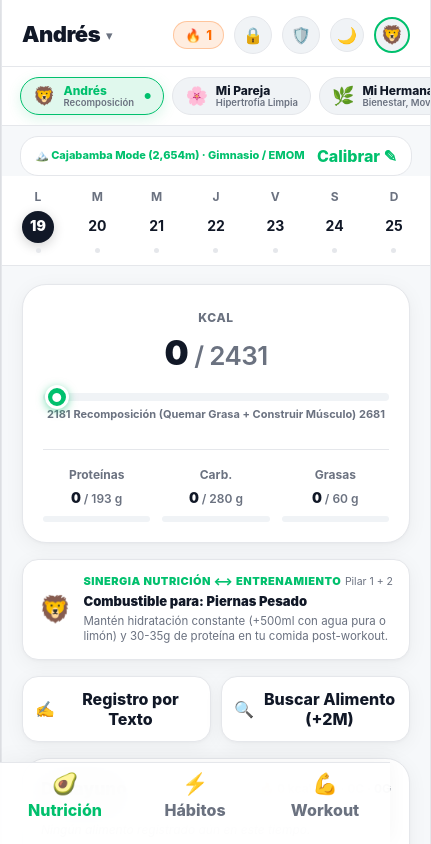
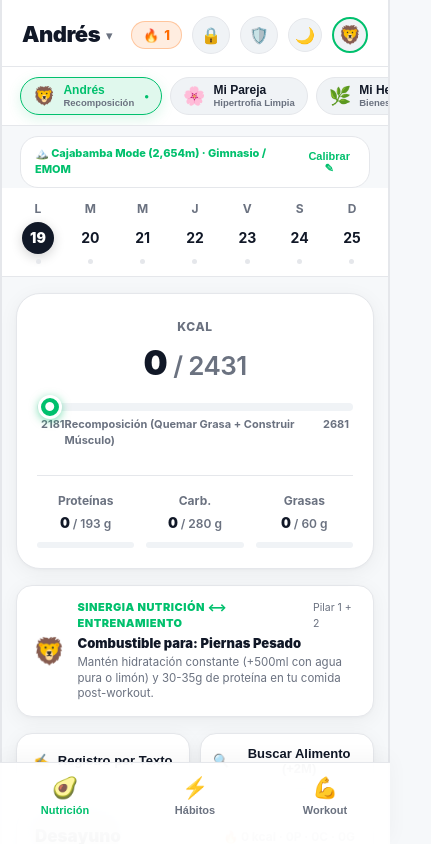
Before and after one commit to eduardotejada99/aurafit-pwa, a Next.js app: page / in a window 390 px wide. Shown: the top 844 px of the page, 431 px wide, since content can reach past the window. Built offline with nearby package versions, Linux system fonts and the light colour scheme.

Commit message:
fix(ui): eliminate mobile horizontal overflow in workout splits and food portion multipliers

```diff
--- a/src/app/globals.css
+++ b/src/app/globals.css
@@ -71,6 +71,9 @@ html {
   -webkit-text-size-adjust: 100%;
   overscroll-behavior-y: none;
   background-color: var(--bg-page);
+  overflow-x: hidden;
+  max-width: 100vw;
+  width: 100%;
 }
 
 body {
@@ -81,12 +84,15 @@ body {
   line-height: 1.45;
   -webkit-font-smoothing: antialiased;
   -moz-osx-font-smoothing: grayscale;
-}
-
-/* Prevent auto-zoom on iOS */
-input, textarea, select, button {
+  overflow-x: hidden;
+  max-width: 100vw;
+  width: 100%;
+}
+
+/* Prevent auto-zoom on iOS (only apply to text inputs to avoid breaking compact button typography) */
+input, textarea, select {
   font-family: inherit;
-  font-size: 16px !important;
+  font-size: 16px;
 }
 
 button, a, [role="button"], .touchable {
@@ -106,6 +112,7 @@ button:active, .touchable:active {
 
 /* 430px Mobile Shell */
 .mobile-shell {
+  width: 100%;
   max-width: 430px;
   margin: 0 auto;
   min-height: 100dvh;
@@ -118,6 +125,8 @@ button:active, .touchable:active {
   border-left: 1px solid var(--border-subtle);
   border-right: 1px solid var(--border-subtle);
   transition: background-color 0.25s ease, color 0.25s ease;
+  overflow-x: hidden;
+  box-sizing: border-box;
 }
 
 /* Top Header Fitia (Screenshot 6) */
@@ -256,10 +265,14 @@ button:active, .touchable:active {
 
 /* Content Container */
 .fitia-content {
-  padding: 18px 20px;
+  padding: 16px 14px;
   display: flex;
   flex-direction: column;
   gap: 16px;
+  width: 100%;
+  max-width: 100%;
+  box-sizing: border-box;
+  overflow-x: hidden;
 }
 
 /* ==========================================================================
@@ -1728,8 +1741,8 @@ button:active, .touchable:active {
 }
 
 .fitia-recipe-card {
-  min-width: 250px;
-  max-width: 270px;
+  min-width: 260px;
+  max-width: 280px;
   flex-shrink: 0;
   background: var(--bg-card);
   border: 1.5px solid var(--border-subtle);
@@ -1739,6 +1752,7 @@ button:active, .touchable:active {
   display: flex;
   flex-direction: column;
   transition: transform 0.15s ease, box-shadow 0.15s ease;
+  box-sizing: border-box;
 }
 
 .fitia-recipe-card:hover {
@@ -1831,11 +1845,15 @@ button:active, .touchable:active {
   background: var(--bg-card-subtle);
   border: 1px solid var(--border-subtle);
   border-radius: 12px;
-  padding: 6px 10px;
+  padding: 8px 10px;
   margin-bottom: 8px;
   display: flex;
   flex-direction: column;
   gap: 6px;
+  width: 100%;
+  max-width: 100%;
+  box-sizing: border-box;
+  overflow: hidden;
 }
 
 .portion-scaler-label {
@@ -1844,38 +1862,49 @@ button:active, .touchable:active {
   justify-content: space-between;
   font-size: 11px;
   color: var(--text-muted);
+  gap: 4px;
+  width: 100%;
+  box-sizing: border-box;
 }
 
 .portion-scaler-tag {
-  font-size: 9px;
+  font-size: 9.5px;
   font-weight: 800;
   background: var(--fitia-green-soft);
   color: var(--fitia-green);
   padding: 1px 6px;
   border-radius: 6px;
+  white-space: nowrap;
+  flex-shrink: 0;
 }
 
 .portion-scaler-controls {
   display: flex;
   align-items: center;
   justify-content: space-between;
-  gap: 6px;
+  gap: 4px;
+  width: 100%;
+  box-sizing: border-box;
+  min-width: 0;
 }
 
 .btn-portion-step {
   width: 26px;
   height: 26px;
+  min-width: 26px;
+  flex-shrink: 0;
   border-radius: 8px;
   border: 1px solid var(--border-subtle);
   background: var(--bg-card);
   color: var(--text-main);
   font-weight: 900;
-  font-size: 14px;
+  font-size: 13px;
   display: flex;
   align-items: center;
   justify-content: center;
   cursor: pointer;
   transition: all 0.15s ease;
+  padding: 0;
 }
 
 .btn-portion-step:disabled {
@@ -1890,20 +1919,31 @@ button:active, .touchable:active {
 
 .portion-pills {
   display: flex;
-  gap: 4px;
+  gap: 3px;
   flex: 1;
-  justify-content: center;
+  min-width: 0;
+  justify-content: center;
+  align-items: center;
+  overflow-x: auto;
+  scrollbar-width: none;
+  -webkit-overflow-scrolling: touch;
+}
+
+.portion-pills::-webkit-scrollbar {
+  display: none;
 }
 
 .btn-portion-pill {
-  padding: 3px 8px;
-  border-radius: 8px;
+  padding: 3px 6px;
+  border-radius: 7px;
   border: 1px solid var(--border-subtle);
   background: var(--bg-card);
   color: var(--text-muted);
   font-size: 10px;
   font-weight: 800;
   cursor: pointer;
+  white-space: nowrap;
+  flex-shrink: 0;
   transition: all 0.15s ease;
 }
 
@@ -2243,18 +2283,24 @@ button:active, .touchable:active {
 }
 
 .couple-portion-grid {
-  display: grid;
-  grid-template-columns: 1fr 1fr;
+  display: flex;
+  flex-direction: column;
   gap: 8px;
+  width: 100%;
+  box-sizing: border-box;
 }
 
 .couple-portion-card {
   background: var(--bg-card);
   border: 1px solid var(--border-subtle);
   border-radius: 12px;
-  padding: 10px 8px;
-  display: flex;
-  flex-direction: column;
+  padding: 10px 10px;
+  display: flex;
+  flex-direction: column;
+  min-width: 0;
+  overflow: hidden;
+  box-sizing: border-box;
+  width: 100%;
 }
 
 .couple-portion-card.andres {
@@ -2292,7 +2338,7 @@ button:active, .touchable:active {
 .couple-portion-desc {
   font-size: 10px;
   color: var(--text-muted);
-  line-height: 1.3;
+  line-height: 1.35;
   margin-bottom: 8px;
   flex: 1;
 }
@@ -2300,12 +2346,13 @@ button:active, .touchable:active {
 .btn-quick-log-couple {
   border: none;
   border-radius: 8px;
-  padding: 6px 4px;
-  font-size: 10px;
+  padding: 7px 10px;
+  font-size: 10.5px;
   font-weight: 800;
   cursor: pointer;
   transition: all 0.15s ease;
   width: 100%;
+  box-sizing: border-box;
 }
 
 .btn-quick-log-couple.andres {
```
Also changed, not shown: scripts/test-render.mjs (added, +66 -0 lines), src/app/page.js, 1 other file (tests, documents, lock files or other folders).
